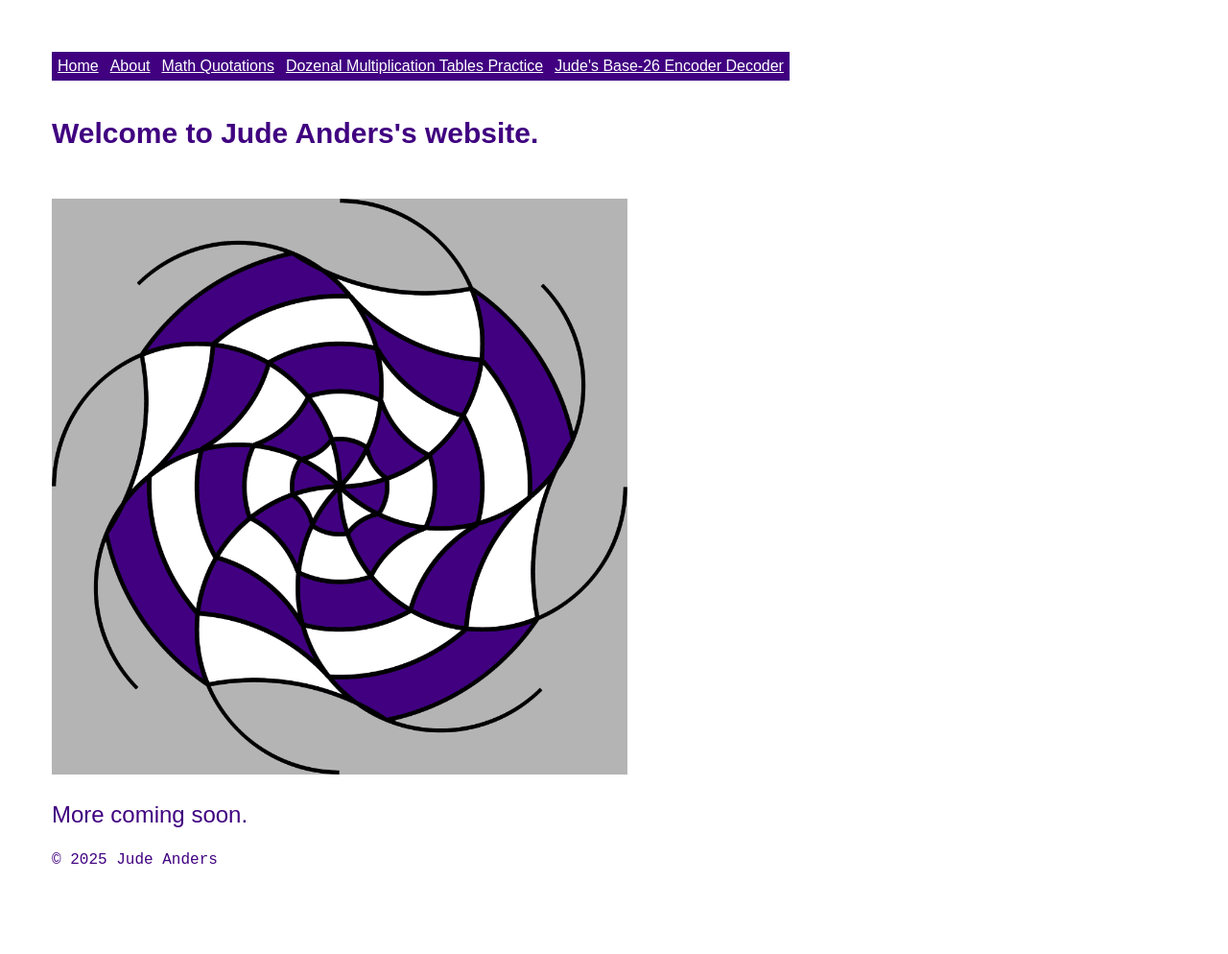
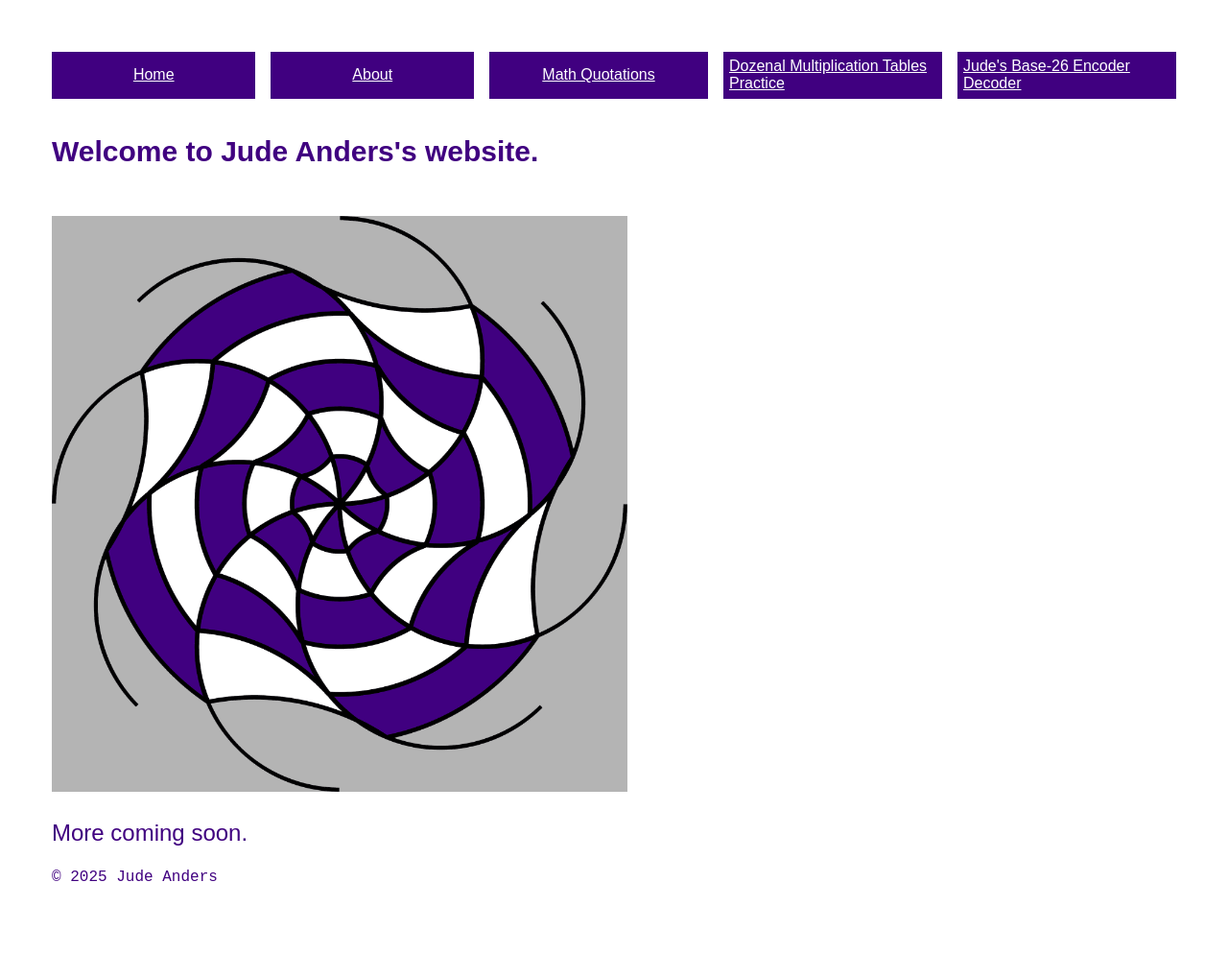
Before and after one commit to 1anderj/judeanders-website, a Jekyll site: the page built from index.html, in a window 1280 px wide. Shown: the whole page at 96% size. Built offline with Jekyll 4.4.1, drawn with Linux system fonts in a browser that asks for light colours; some web fonts are replaced.

Commit message:
I think I finally fixed the menu.

```diff
--- a/assets/styles/styles.css
+++ b/assets/styles/styles.css
@@ -26,6 +26,12 @@ h1 {
   color: white;
   background-color: #400080;
   padding: 6px;
+  display: flex;
+  justify-content: center;
+  align-items: center;
+  flex-grow: 1;
+  max-width: 216px;
+  min-width: 60px;
 }
 .quotation {
   font-size: 1rem;
@@ -153,6 +159,8 @@ select {
 #menu-div {
   display: flex;
   flex-wrap: wrap;
+  gap: 16px;
+  width: 100%;
 }
 
 @keyframes spin {
```
